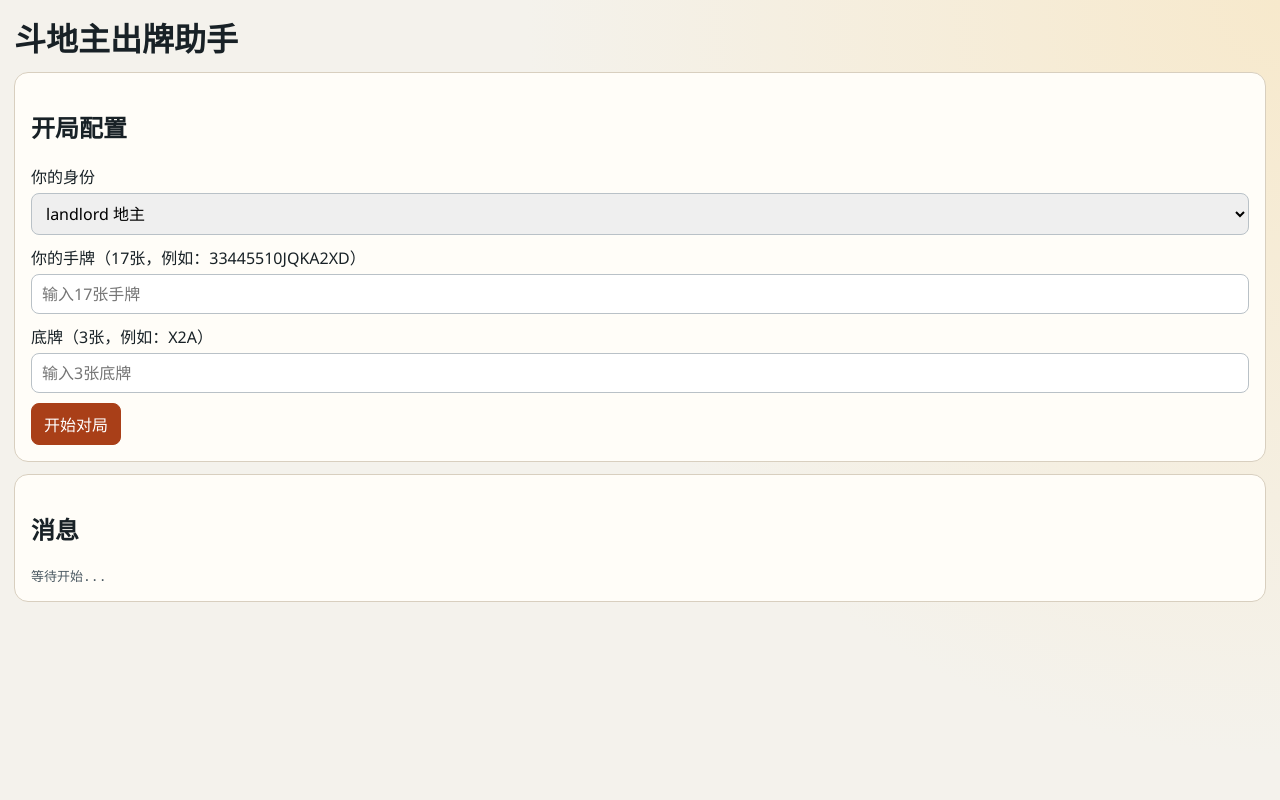
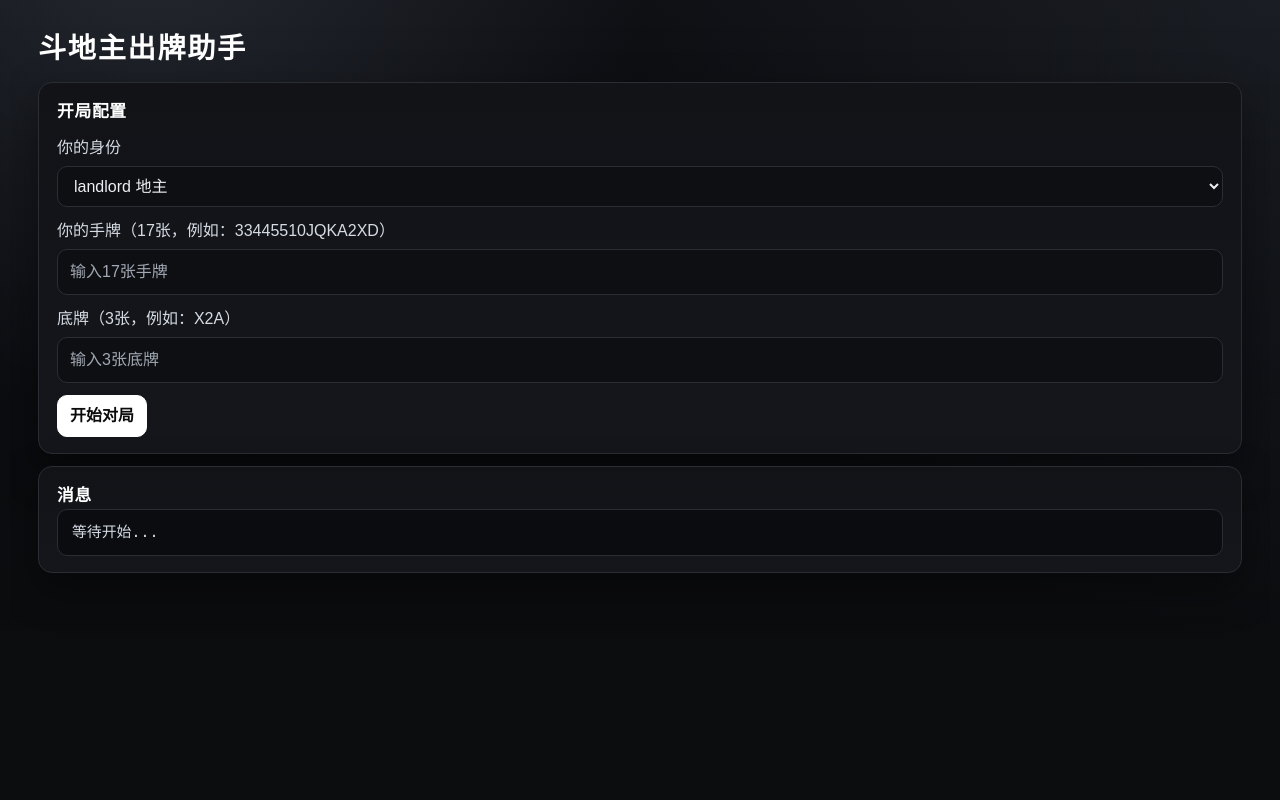
Before and after one commit to zihaozeng0021/DouDiZhuAssistant, a Flask app: page / in a window 1280 px wide. Run offline with Flask 3, Linux system fonts and the light colour scheme.

Commit message:
Revamp styles: dark theme and UI polish

```diff
--- a/app/static/style.css
+++ b/app/static/style.css
@@ -1,14 +1,22 @@
 :root {
-  --bg: #f4f2ec;
-  --surface: #fffdf8;
-  --text: #182126;
-  --muted: #4d5b64;
-  --brand: #a93f18;
-  --border: #d8cfbf;
+  --bg: #08090b;
+  --surface: #111317;
+  --surface-soft: #14161b;
+  --surface-quiet: #0d0f13;
+  --text: #eceef2;
+  --text-strong: #ffffff;
+  --muted: #a2a8b3;
+  --line: #2a2d33;
+  --line-strong: #4b515c;
+  --focus: rgba(255, 255, 255, 0.12);
+  --font-sans: "Avenir Next", "IBM Plex Sans", "Noto Sans SC", "Source Han Sans SC", "PingFang SC", "Microsoft YaHei", sans-serif;
+  --font-mono: "IBM Plex Mono", "JetBrains Mono", "Consolas", "Courier New", monospace;
 }
 
 * {
   box-sizing: border-box;
+  scrollbar-width: thin;
+  scrollbar-color: #4b515c #121419;
 }
 
 html,
@@ -19,83 +27,228 @@ body {
 }
 
 body {
+  position: relative;
   margin: 0;
-  font-family: "Segoe UI", "Noto Sans SC", sans-serif;
-  background: radial-gradient(circle at top right, #f7e9cc 0%, var(--bg) 50%);
+  font-family: var(--font-sans);
+  line-height: 1.5;
   color: var(--text);
+  background:
+    radial-gradient(900px circle at 12% -8%, #20242c 0%, transparent 55%),
+    radial-gradient(1100px circle at 100% 0%, #171a20 0%, transparent 58%),
+    linear-gradient(180deg, #0c0d11 0%, var(--bg) 100%);
+}
+
+body::before {
+  content: "";
+  position: fixed;
+  inset: 0;
+  pointer-events: none;
+  background: linear-gradient(180deg, rgba(255, 255, 255, 0.015) 0%, transparent 28%, rgba(255, 255, 255, 0.02) 100%);
 }
 
 .container {
-  width: 100vw;
+  width: min(1260px, 100%);
   height: 100vh;
-  padding: 14px;
+  margin: 0 auto;
+  padding: clamp(14px, 2.4vw, 28px);
   display: flex;
   flex-direction: column;
   gap: 12px;
   overflow: hidden;
 }
 
+h1,
+h2,
+h3 {
+  margin: 0;
+  color: var(--text-strong);
+  font-weight: 600;
+}
+
 h1 {
-  margin: 0;
+  font-size: clamp(1.45rem, 2.2vw, 1.95rem);
+  letter-spacing: 0.06em;
+  text-transform: uppercase;
+}
+
+h2 {
+  font-size: 1.05rem;
+  letter-spacing: 0.04em;
+}
+
+h3 {
+  margin-bottom: 8px;
+  font-size: 0.95rem;
+  letter-spacing: 0.03em;
+  color: #dce1ea;
 }
 
 .card {
-  background: var(--surface);
-  border: 1px solid var(--border);
+  background: linear-gradient(180deg, var(--surface) 0%, var(--surface-soft) 100%);
+  border: 1px solid var(--line);
   border-radius: 14px;
-  padding: 16px;
+  padding: 16px 18px;
+  box-shadow: 0 16px 42px rgba(0, 0, 0, 0.38);
+  animation: card-in 0.34s ease both;
+}
+
+.card:nth-of-type(2) {
+  animation-delay: 0.04s;
+}
+
+.card:nth-of-type(3) {
+  animation-delay: 0.08s;
+}
+
+@keyframes card-in {
+  from {
+    opacity: 0;
+    transform: translateY(10px);
+  }
+  to {
+    opacity: 1;
+    transform: translateY(0);
+  }
 }
 
 .hidden {
-  display: none;
+  display: none !important;
 }
 
 label {
   display: block;
-  margin: 10px 0;
+  margin: 12px 0;
+  color: #d6dbe4;
 }
 
 input,
 select,
 button {
   font: inherit;
+  color: inherit;
 }
 
 input,
 select {
   width: 100%;
-  margin-top: 5px;
-  padding: 8px 10px;
-  border: 1px solid #b9c1c7;
-  border-radius: 8px;
+  margin-top: 6px;
+  padding: 10px 12px;
+  border: 1px solid var(--line);
+  border-radius: 10px;
+  background: var(--surface-quiet);
+  color: var(--text);
+  transition: border-color 0.18s ease, box-shadow 0.18s ease;
+}
+
+input::placeholder {
+  color: var(--muted);
+}
+
+input:focus,
+select:focus {
+  outline: none;
+  border-color: var(--line-strong);
+  box-shadow: 0 0 0 3px var(--focus);
 }
 
 button {
-  border: 1px solid var(--brand);
-  background: var(--brand);
-  color: #fff;
-  border-radius: 8px;
+  border: 1px solid var(--line-strong);
+  background: transparent;
+  color: var(--text-strong);
+  border-radius: 10px;
   padding: 8px 12px;
   cursor: pointer;
+  transition: transform 0.08s ease, border-color 0.18s ease, background-color 0.18s ease, color 0.18s ease;
 }
 
 button:hover {
-  filter: brightness(1.05);
+  border-color: #ffffff;
+  background: #ffffff;
+  color: #0b0b0c;
+}
+
+button:active {
+  transform: translateY(1px);
+}
+
+button:disabled {
+  opacity: 0.45;
+  cursor: not-allowed;
+  border-color: #3a3e47;
+  color: #8e94a0;
+}
+
+button:disabled:hover {
+  background: transparent;
+  color: #8e94a0;
+  border-color: #3a3e47;
+}
+
+#start-form button[type="submit"],
+#submit-action-btn,
+#use-recommend-btn {
+  background: #ffffff;
+  border-color: #ffffff;
+  color: #0b0b0c;
+  font-weight: 600;
+}
+
+#start-form button[type="submit"]:hover,
+#submit-action-btn:hover,
+#use-recommend-btn:hover {
+  background: #d8dce4;
+  border-color: #d8dce4;
+  color: #090a0a;
+}
+
+#start-form button[type="submit"]:disabled,
+#submit-action-btn:disabled,
+#use-recommend-btn:disabled {
+  background: transparent;
+  border-color: #3a3e47;
+  color: #8e94a0;
 }
 
 .status-grid {
   display: grid;
-  grid-template-columns: repeat(auto-fit, minmax(230px, 1fr));
-  gap: 8px 14px;
-  margin-bottom: 10px;
+  grid-template-columns: repeat(auto-fit, minmax(220px, 1fr));
+  gap: 10px 14px;
+  margin-bottom: 12px;
+}
+
+.status-grid > div {
+  padding: 10px 12px;
+  border-radius: 10px;
+  border: 1px solid var(--line);
+  background: rgba(255, 255, 255, 0.015);
+}
+
+.status-grid strong {
+  color: var(--muted);
+  font-weight: 500;
+}
+
+#game-id,
+#acting-role,
+#user-role,
+#bomb-num,
+#my-hand,
+#three-landlord-cards,
+#left-landlord,
+#left-landlord-down,
+#left-landlord-up,
+#click-preview {
+  font-family: var(--font-mono);
+  color: var(--text-strong);
 }
 
 .recommend {
-  background: #faeee8;
-  border: 1px solid #e9d0c5;
-  border-radius: 8px;
-  padding: 10px;
-  margin: 10px 0;
+  background: rgba(255, 255, 255, 0.025);
+  border: 1px solid var(--line);
+  border-left: 3px solid #ffffff;
+  border-radius: 11px;
+  padding: 10px 12px;
+  margin: 12px 0;
   display: flex;
   align-items: center;
   gap: 10px;
@@ -105,81 +258,123 @@ button:hover {
 .inline-radio {
   display: inline-flex;
   align-items: center;
-  gap: 6px;
-  margin-right: 10px;
+  gap: 7px;
+  margin-right: 12px;
+  color: #cfd5de;
 }
 
 .inline-radio input {
   margin: 0;
-  width: auto;
+  width: 16px;
+  height: 16px;
+  accent-color: #ffffff;
+}
+
+#text-input-panel {
+  margin-top: 10px;
 }
 
 .rank-grid {
   display: grid;
-  grid-template-columns: repeat(auto-fit, minmax(90px, 1fr));
+  grid-template-columns: repeat(auto-fit, minmax(92px, 1fr));
   gap: 8px;
-  margin-top: 10px;
+  margin-top: 12px;
 }
 
 .rank-cell {
-  border: 1px solid #c9d1d8;
-  border-radius: 8px;
-  padding: 6px;
+  border: 1px solid var(--line);
+  border-radius: 10px;
+  padding: 8px;
   text-align: center;
-  background: #f8fafb;
+  background: rgba(255, 255, 255, 0.02);
 }
 
 .rank-cell .value {
-  margin-bottom: 4px;
-  font-weight: 700;
+  margin-bottom: 6px;
+  font-weight: 600;
+  color: var(--text-strong);
+  letter-spacing: 0.04em;
 }
 
 .rank-cell .counter {
   display: flex;
   justify-content: center;
-  gap: 6px;
+  align-items: center;
+  gap: 8px;
+}
+
+.rank-cell .counter span {
+  display: inline-block;
+  min-width: 1.5ch;
+  font-family: var(--font-mono);
 }
 
 .rank-cell .counter button {
-  min-width: 28px;
+  min-width: 30px;
   padding: 3px 0;
-  background: #2f4758;
-  border-color: #2f4758;
 }
 
 .click-actions {
-  margin-top: 10px;
+  margin-top: 12px;
   display: flex;
   gap: 10px;
   align-items: center;
   flex-wrap: wrap;
+  color: #cfd5de;
 }
 
 .button-row {
-  margin-top: 10px;
+  margin-top: 12px;
   display: flex;
   gap: 8px;
   flex-wrap: wrap;
 }
 
-.history ul,
+.history {
+  margin-top: 12px;
+  flex: 1;
+  min-height: 0;
+  display: flex;
+  flex-direction: column;
+}
+
 #history-list {
   margin: 0;
   padding-left: 18px;
-  max-height: 230px;
+  max-height: none;
+  flex: 1;
+  min-height: 0;
   overflow-y: auto;
   overflow-x: hidden;
+}
+
+#history-list li {
+  margin: 0 0 6px;
+  color: #dce1ea;
+}
+
+#history-list li:last-child {
+  margin-bottom: 0;
 }
 
 #message-box {
   white-space: pre-wrap;
   margin: 0;
-  color: var(--muted);
+  color: #d5dbe5;
+  background: #0a0c10;
+  border: 1px solid var(--line);
+  border-radius: 10px;
+  padding: 12px 14px;
+  font-family: var(--font-mono);
+  font-size: 0.93rem;
+  line-height: 1.45;
 }
 
 #game-card {
   flex: 1;
   min-height: 0;
+  display: flex;
+  flex-direction: column;
   overflow: hidden;
 }
 
@@ -187,12 +382,53 @@ button:hover {
   flex: 0 0 auto;
 }
 
+::-webkit-scrollbar {
+  width: 9px;
+  height: 9px;
+}
+
+::-webkit-scrollbar-track {
+  background: #121419;
+}
+
+::-webkit-scrollbar-thumb {
+  background: #4b515c;
+  border-radius: 10px;
+}
+
+::-webkit-scrollbar-thumb:hover {
+  background: #5a626f;
+}
+
+@media (max-width: 900px) {
+  .container {
+    padding: 12px;
+  }
+
+  .card {
+    padding: 14px;
+  }
+}
+
 @media (max-width: 640px) {
   .container {
+    gap: 10px;
     padding: 10px;
   }
 
-  .card {
-    padding: 12px;
+  h1 {
+    font-size: 1.25rem;
+  }
+
+  .status-grid {
+    grid-template-columns: 1fr;
+  }
+
+  .button-row button {
+    flex: 1 1 calc(50% - 8px);
+  }
+
+  .recommend {
+    align-items: flex-start;
   }
 }
```
